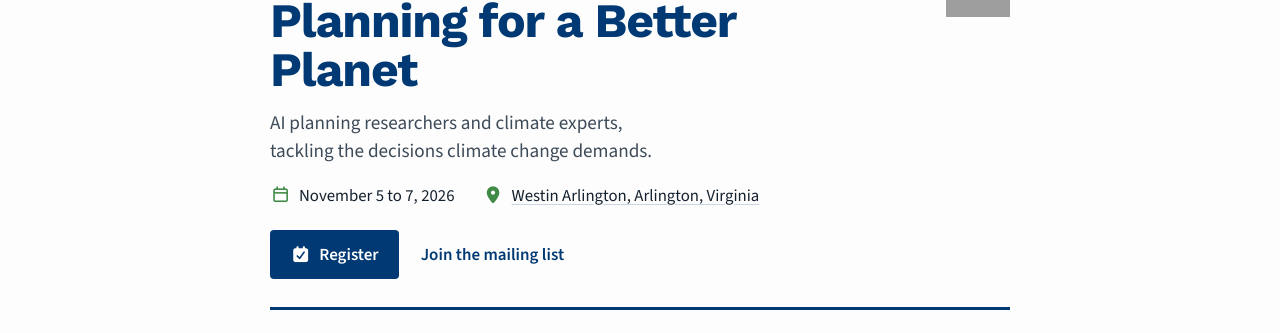
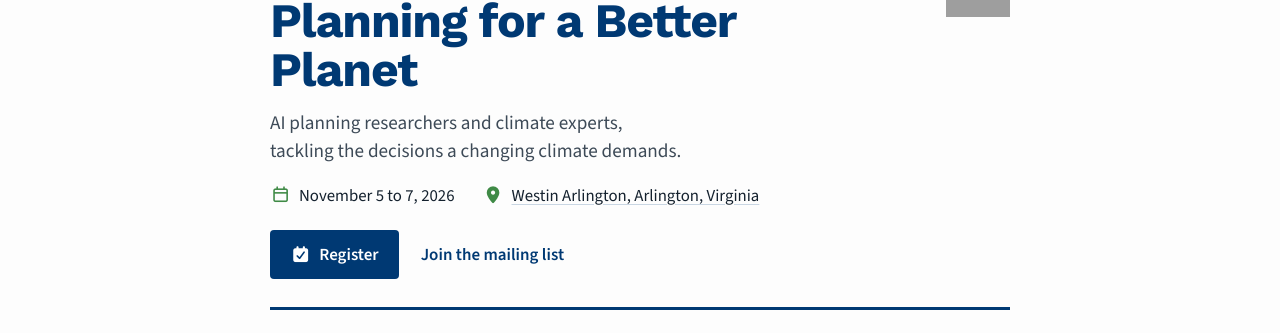
Before and after one commit to plan4planet/plan4planet.github.io, a Jekyll site: the page built from index.md, in a window 1280 px wide and 900 px high. Shown: the part 137-470 px from the top of the window. Built offline with Jekyll 4.4.1, drawn with Linux system fonts in a browser that asks for light colours; nearby versions of some CDN libraries; grey boxes are pictures that could not be loaded.

Commit message:
content: hero deck reads "tackling the decisions a changing climate demands"

```diff
--- a/_includes/event-schema.html
+++ b/_includes/event-schema.html
@@ -7,7 +7,7 @@ Event structured data for search engines, home page only. Update the performer l
     "@context": "https://schema.org",
     "@type": "Event",
     "name": "Planning for a Better Planet, AAAI Fall Symposium 2026",
-    "description": "AI planning researchers and climate experts, tackling the decisions climate change demands. Part of the AAAI Fall Symposium Series 2026.",
+    "description": "AI planning researchers and climate experts, tackling the decisions a changing climate demands. Part of the AAAI Fall Symposium Series 2026.",
     "startDate": "2026-11-05",
     "endDate": "2026-11-07",
     "eventAttendanceMode": "https://schema.org/OfflineEventAttendanceMode",
--- a/index.md
+++ b/index.md
@@ -6,7 +6,7 @@ layout: home
   <div class="hero-text">
     <p class="hero-kicker">AAAI Fall Symposium 2026</p>
     <h1>Planning for a Better Planet</h1>
-    <p class="hero-deck">AI planning researchers and climate experts, tackling the decisions climate change demands.</p>
+    <p class="hero-deck">AI planning researchers and climate experts, tackling the decisions a changing climate demands.</p>
     <ul class="hero-facts">
       <li><i class="fa-regular fa-calendar" aria-hidden="true"></i> November 5 to 7, 2026</li>
       <li><i class="fa-solid fa-location-dot" aria-hidden="true"></i> <a href="https://www.google.com/maps/search/?api=1&query=The+Westin+Arlington+Gateway%2C+801+N+Glebe+Rd%2C+Arlington%2C+VA+22203" target="_blank" rel="noopener noreferrer">Westin Arlington, Arlington, Virginia</a></li>
```
